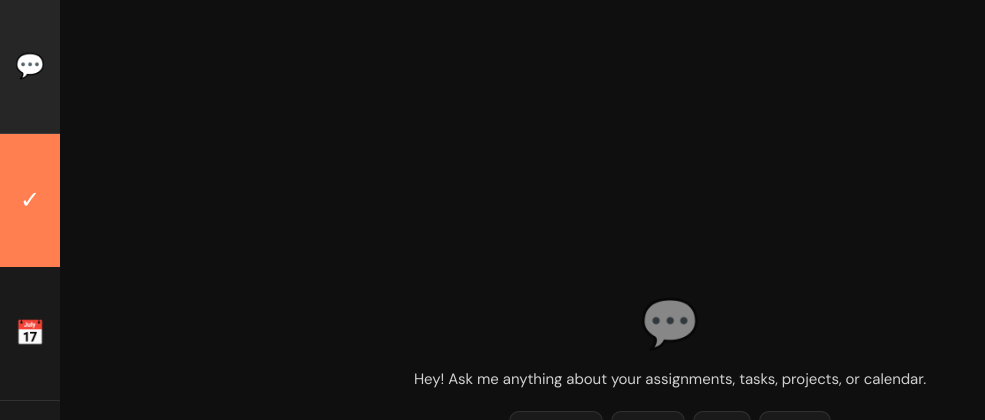
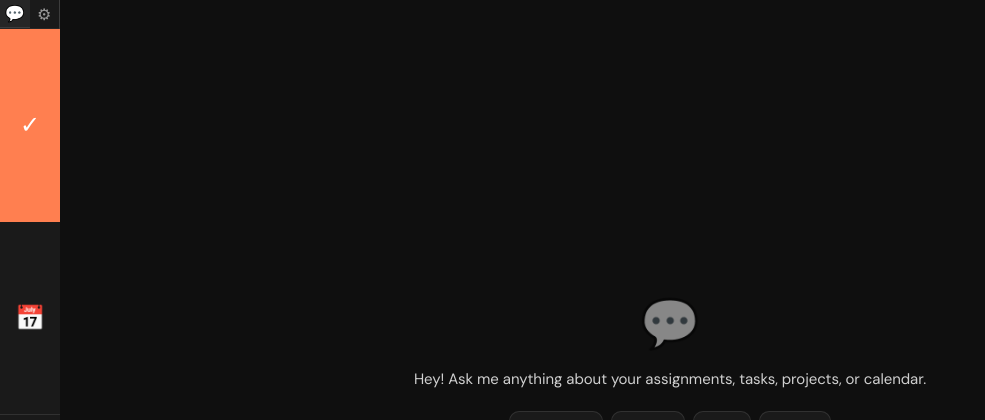
Before and after one commit to fthomas27/students-assistant, a Flask app: page / in a window 1280 px wide. Shown: the top 420 px of the page, without its empty margins (0-985 px from the left). Run offline with Flask 3, Linux system fonts and the light colour scheme; the visitor is signed in with stand-in values (Sample User, id 1); data that the repository does not hold is empty; some libraries are stand-ins or nearby versions.

Commit message:
Fix loading timeout issue and move settings/chat buttons to top of sidebar
Loading Fix:
- Removed clearTimeout calls from individual API response handlers
- This was canceling the timeout prematurely when first API completed
- Now the 8-second timeout works independently for all pending requests
- If any requests still show 'Loading...' after 8 seconds, they display 'Connection timeout' error
- Prevents indefinite 'Loading...' state when APIs are slow

Button Reorganization:
- Moved chat history (💬) and settings (⚙) buttons to very top of sidebar
- Created a small flex row at the top with both buttons side-by-side
- Added new 'small' CSS class for smaller button styling (flex: 0.6, font-size: 16px)
- Main toggle buttons (Tasks, Calendar, Plan, Assignments) remain full-size below
- Buttons are now organized as: [💬⚙] (small, top) | [✓📅🎯📋] (regular size)

https://claude.ai/code/session_012awGk86Z2sNMgAsQ46AkdZ

```diff
--- a/templates/index.html
+++ b/templates/index.html
@@ -536,6 +536,17 @@ border-bottom-color: var(--accent);
 box-shadow: inset 0 0 0 1px var(--accent);
 }
 
+.sidebar-toggle-btn.small {
+flex: 0.6;
+font-size: 16px;
+padding: 4px;
+}
+
+.sidebar-toggle-btn.small:hover {
+background: var(--surface2);
+color: var(--text2);
+}
+
 /* Sidebar overlay for mobile/tablet */
 @media (max-width: 1279px) {
 .sidebar.open {
@@ -1002,12 +1013,14 @@ margin-bottom: 0;
 
 <!-- Sidebar Column Toggle Buttons -->
 <div class="sidebar-toggle-panel">
-  <button class="sidebar-toggle-btn" onclick="openChatHistory()" title="Chat History">💬</button>
+  <div style="display: flex; flex-direction: row; width: 60px; border-right: 1px solid var(--border); border-bottom: 1px solid var(--border);">
+    <button class="sidebar-toggle-btn small" onclick="openChatHistory()" title="Chat History">💬</button>
+    <button class="sidebar-toggle-btn small" onclick="openSettings()" title="Settings">⚙</button>
+  </div>
   <button class="sidebar-toggle-btn active" data-column="1" onclick="toggleSidebarColumn(1)" title="Tasks">✓</button>
   <button class="sidebar-toggle-btn" data-column="2" onclick="toggleSidebarColumn(2)" title="Calendar">📅</button>
   <button class="sidebar-toggle-btn" data-column="3" onclick="toggleSidebarColumn(3)" title="Plan">🎯</button>
   <button class="sidebar-toggle-btn" data-column="4" onclick="toggleSidebarColumn(4)" title="Assignments">📋</button>
-  <button class="sidebar-toggle-btn" onclick="openSettings()" title="Settings">⚙</button>
 </div>
 
 <!-- Settings Modal -->
@@ -1441,7 +1454,6 @@ async function loadSidebarData() {
         if (!dataChanged(assignmentsCache, newData)) return;
         assignmentsCache = newData;
         renderAssignments();
-        clearTimeout(timeoutId);
       }
     },
     tasks: {
```
